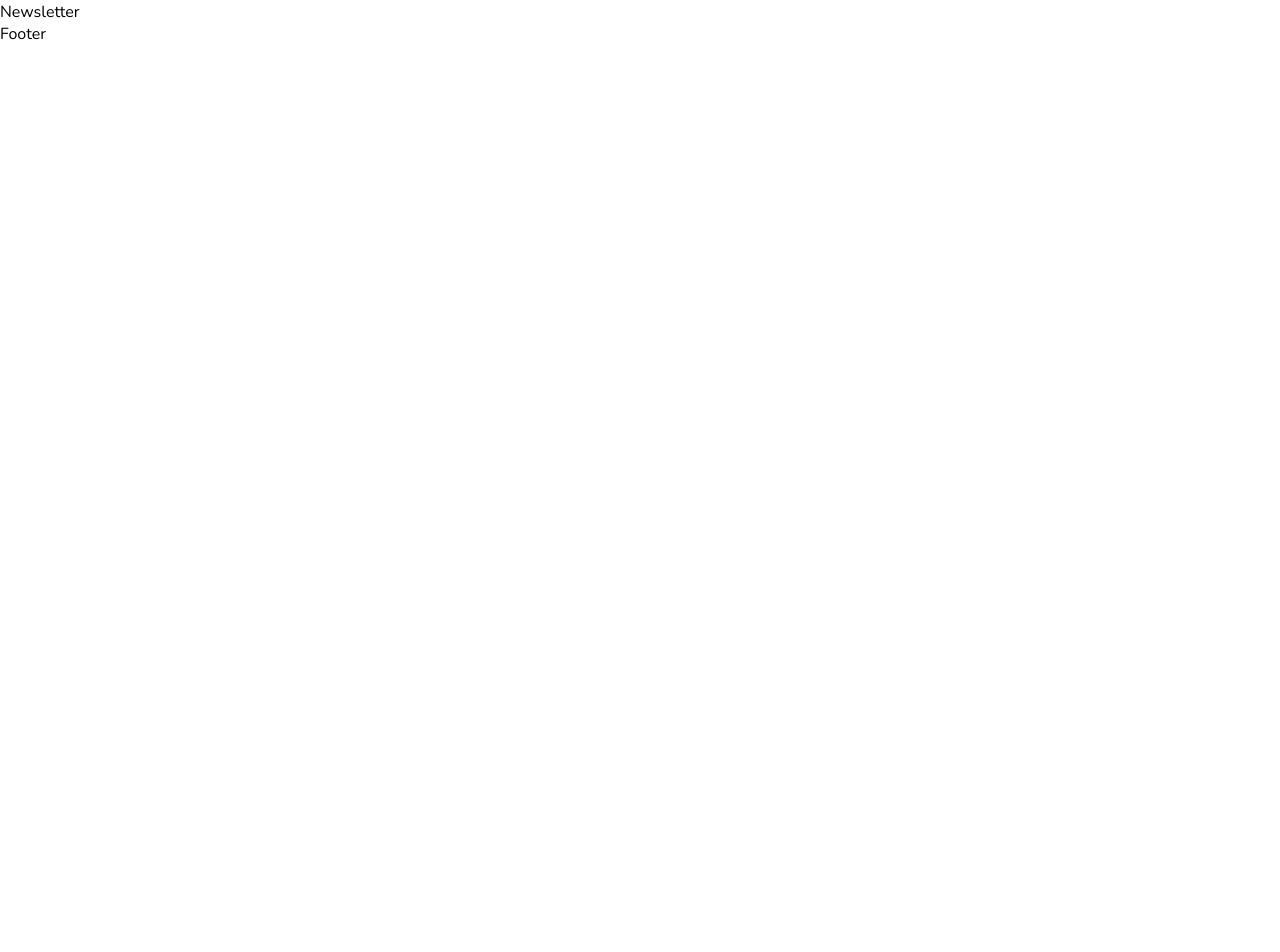
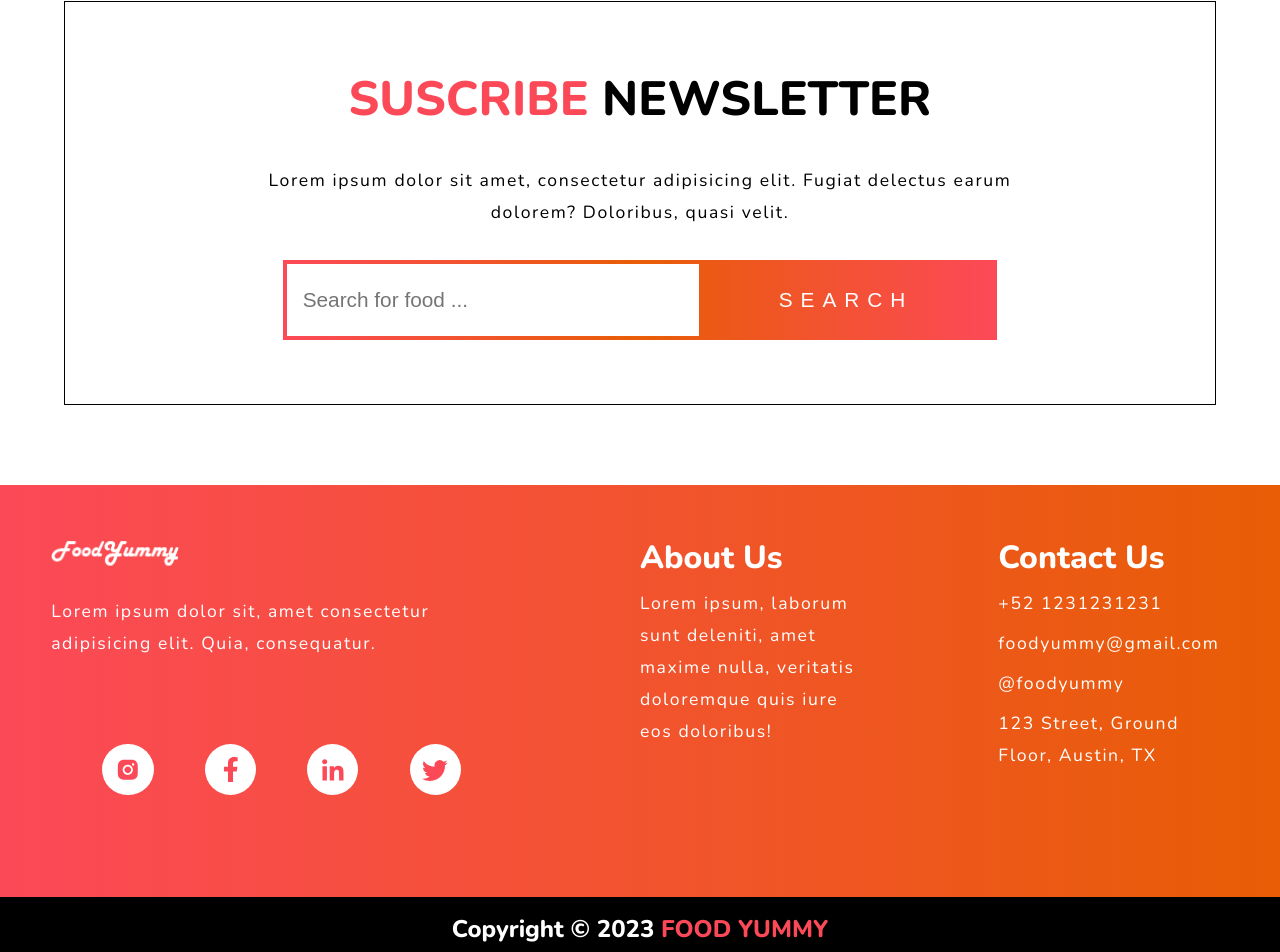
Before and after one commit to enrikcapistran/rest-food, a React (Create React App) app: page / in a window 1280 px wide. Shown: the part 3331-4283 px from the top of the page. Before the commit the page ends 3376 px from the top, so only its background shows below. Built offline with nearby package versions, Linux system fonts and the light colour scheme; the HTML template or start-up script is replaced by a standard one.

Commit message:
Footer & Newsletter Sections

```diff
--- a/src/components/Footer.jsx
+++ b/src/components/Footer.jsx
@@ -1,7 +1,117 @@
 import React from 'react'
+import styled from 'styled-components'
+import logo from "../assets/FoodYummy.png";
+import {AiFillInstagram} from "react-icons/ai"
+import {BsTwitter} from "react-icons/bs"
+import {FaFacebookF} from "react-icons/fa"
+import {GrLinkedinOption} from "react-icons/gr"
 
 export default function Footer() {
   return (
-    <div>Footer</div>
-  )
+    <div className="footer">
+      <Section>
+        <div className="brand container">
+          <img src={logo} alt="Logo" />
+          <p>Lorem ipsum dolor sit, amet consectetur adipisicing elit. Quia, consequatur.</p>
+          <ul>
+            <li><AiFillInstagram/></li>
+            <li><FaFacebookF/></li>
+            <li><GrLinkedinOption/></li>
+            <li><BsTwitter/></li>
+          </ul>
+        </div>
+        <div className="about container">
+          <div className="title">
+            <h3>About Us</h3>
+          </div>
+          <p>
+            Lorem ipsum, laborum sunt deleniti, amet maxime nulla, veritatis doloremque quis iure eos doloribus!
+          </p>
+        </div>
+        <div className="contact container">
+          <div className="title">
+            <h3>Contact Us</h3>
+          </div>
+            <p>+52 1231231231</p>
+            <p>foodyummy@gmail.com</p>
+            <p>@foodyummy</p>
+            <p>123 Street, Ground Floor, Austin, TX</p>
+        </div>
+      </Section>
+      <LowerFooter className="lower">
+        <h2>
+          Copyright &copy; 2023 <span>Food Yummy</span>
+        </h2>
+      </LowerFooter>
+    </div>
+  );
 }
+
+const Section = styled.footer`
+  margin: 0;
+  background: linear-gradient(to right, #fc4958, #e85d05);
+  color: white;
+  display: grid;
+  grid-template-columns: repeat(3, 1fr);
+  gap: 10vw;
+  padding: 4vw;
+  p{
+    font-size: 1.1rem;
+    line-height: 2rem;
+    letter-spacing: 0.1rem;
+  }
+  ul{
+    display: flex;
+    list-style-type: none;
+    gap: 4vw;
+    padding: 4vw;
+    margin-top: 2vw;
+    li{
+      padding: 0.8rem;
+      border-radius: 2rem;
+      background-color: white;
+      transition: 0.3s ease-in-out;
+      cursor: pointer;
+      svg{
+        display: flex;
+        justify-content: center;
+        align-items: center;
+        color: #fc4958;
+        font-size: 1.6rem;
+        transition: 0.3 ease-in-out;
+      }
+      &:hover{
+        background-color: black;
+        svg{
+          transform: scale(1.2);
+        }
+      }
+    }
+  }
+  img{
+    filter: brightness(0) invert(1);
+    width: 10vw;
+  }
+  .container{
+    display: flex;
+    flex-direction: column;
+    gap: 0.5rem;
+    h3{
+      font-size: 2rem;
+    }
+  }
+`;
+
+const LowerFooter = styled.div`
+  margin: 0;
+  text-align: center;
+  background-color: black;
+  color: white;
+  padding: 1rem;
+  h2{
+    span{
+      color: #fc4958;
+      text-transform: uppercase;
+    }
+  }
+`;
--- a/src/components/Newsletter.jsx
+++ b/src/components/Newsletter.jsx
@@ -1,7 +1,59 @@
 import React from 'react'
-
+import styled from 'styled-components'
+import { TitleStyles } from './ReusableStyles'
 export default function Newsletter() {
   return (
-    <div>Newsletter</div>
-  )
+    <Section>
+      <div className="title">
+        <h1>
+          <span>Suscribe</span> Newsletter
+        </h1>
+        <p>
+          Lorem ipsum dolor sit amet, consectetur adipisicing elit. Fugiat delectus earum dolorem? Doloribus, quasi velit.
+        </p>
+      </div>
+      <div className="container">
+        <input type="text" placeholder='Search for food ...' />
+        <button>Search</button>
+      </div>
+    </Section>
+  );
 }
+
+const Section = styled.section`
+border: 0.01rem solid black;
+padding: 4rem;
+display: flex;
+flex-direction: column;
+gap: 2rem;
+align-items: center;
+${TitleStyles};
+.container{
+  background: linear-gradient(to right, #fc4958, #e85d05, #fc4958);
+  padding: 0.3vw;
+}
+input{
+  border: none;
+  padding: 1.5rem 8rem 1.5rem 1rem;
+  font-size: 1.3rem;
+  &:focus{
+    outline: none;
+  }
+}
+button{
+  padding: 1rem 5rem;
+  background-color: transparent;
+  border: none;
+  font-size: 1.3rem;
+  color: white;
+  text-transform: uppercase;
+  letter-spacing: 0.5rem;
+  transition: 0.3 ease-in-out;
+  cursor: pointer;
+  &:hover{
+    letter-spacing: 0.6rem;
+    padding: 1rem 4.7rem;
+  }
+}
+
+`;
```
